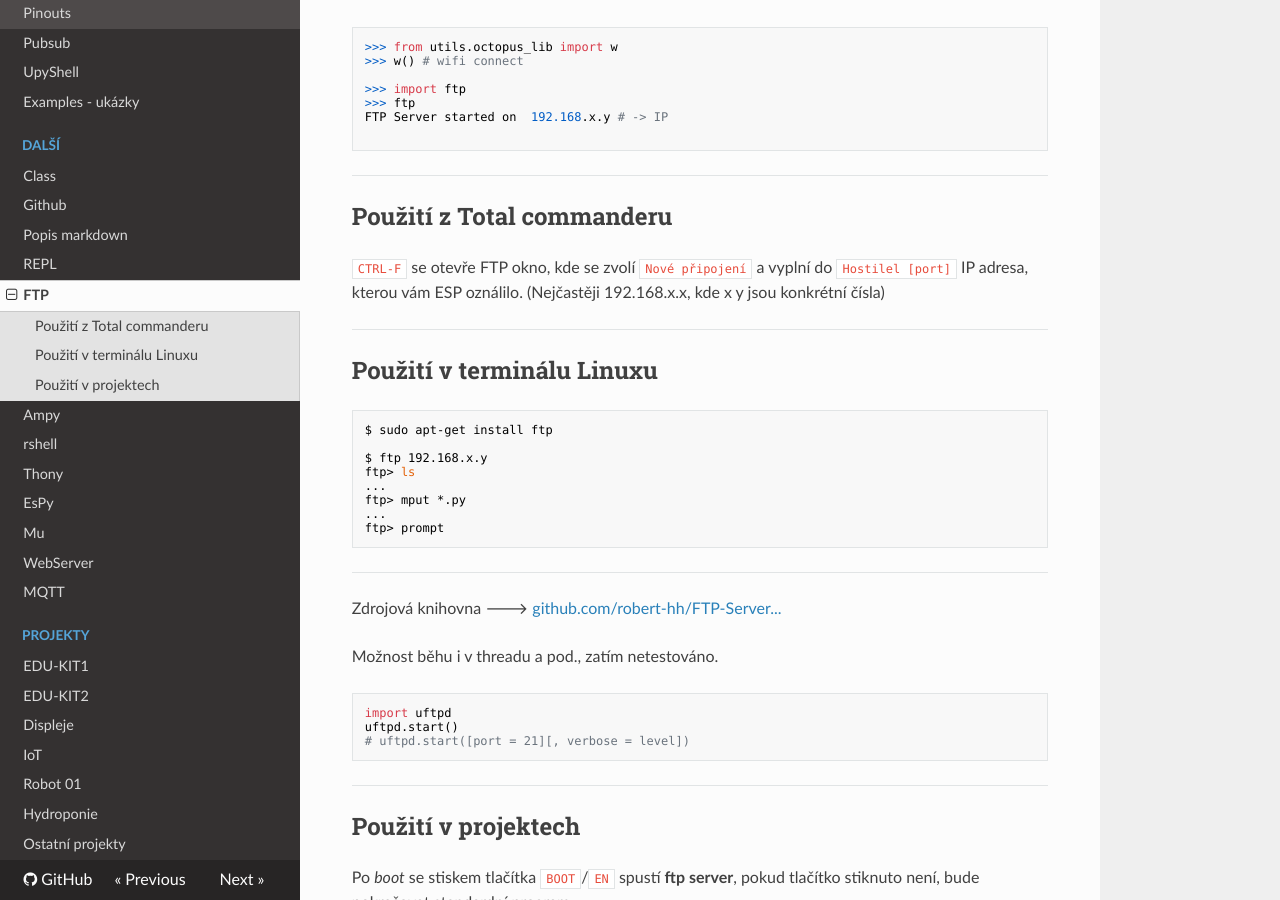
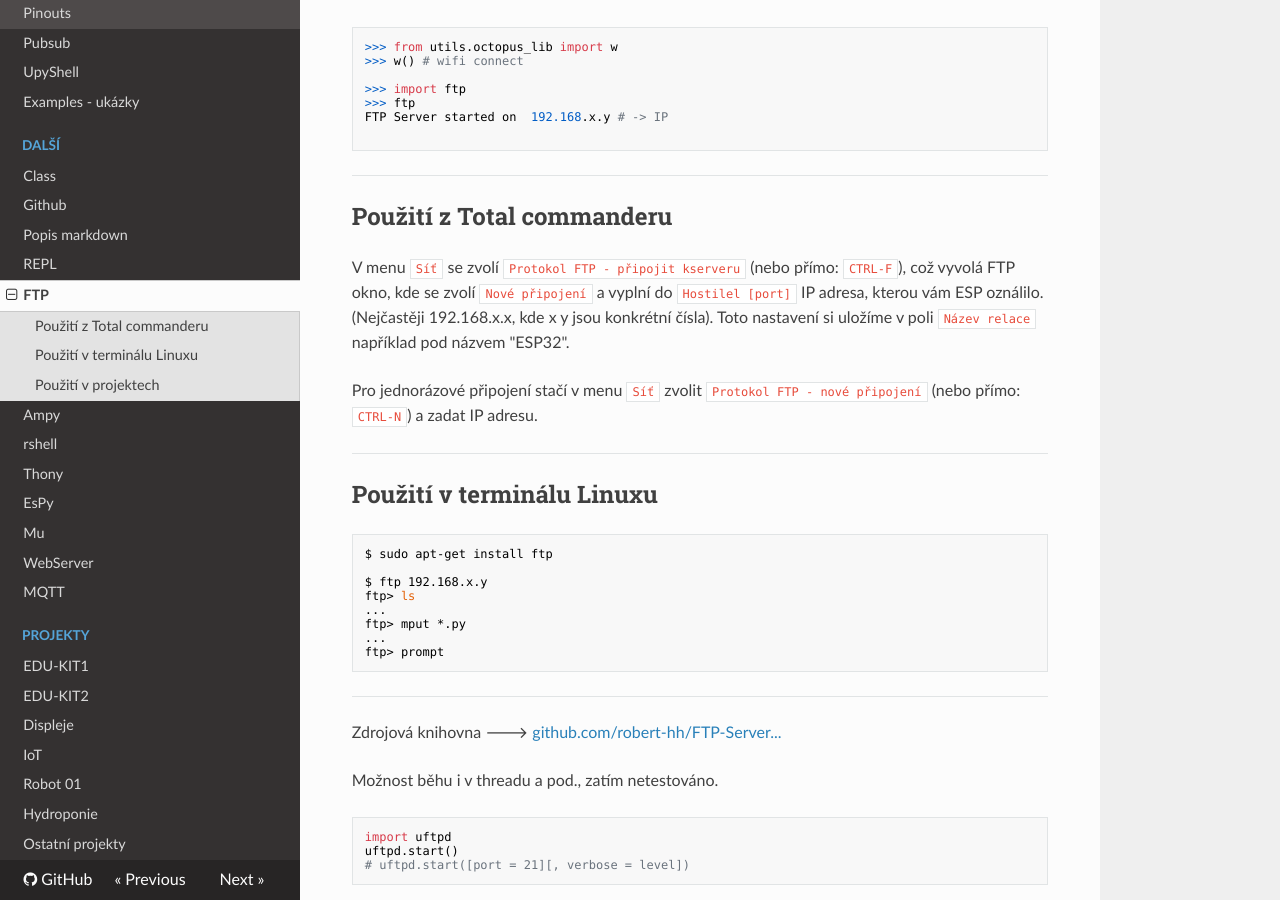
Before and after one commit to octopuslab-cz/docs_octopuslab_cz, an MkDocs documentation site: the page built from docs/ftp.md, in a window 1280 px wide and 900 px high, scrolled down 325 px. Built offline with MkDocs 1.6.1, drawn with Linux system fonts in a browser that asks for light colours; nearby versions of some CDN libraries.

Commit message:
ftp tc added

```diff
--- a/docs/ftp.md
+++ b/docs/ftp.md
@@ -23,8 +23,9 @@ FTP Server started on  192.168.x.y # -> IP
 
 ## Použití z Total commanderu
 
-`CTRL-F` se otevře FTP okno, kde se zvolí `Nové připojení` a vyplní do `Hostilel [port]` IP adresa, kterou vám ESP oználilo.
-(Nejčastěji 192.168.x.x, kde x y jsou konkrétní čísla)
+V menu `Síť` se zvolí `Protokol FTP - připojit kserveru` (nebo přímo: `CTRL-F`), což vyvolá FTP okno, kde se zvolí `Nové připojení` a vyplní do `Hostilel [port]` IP adresa, kterou vám ESP oználilo. (Nejčastěji 192.168.x.x, kde x y jsou konkrétní čísla). Toto nastavení si uložíme v poli `Název relace` například pod názvem "ESP32".
+
+Pro jednorázové připojení stačí v menu `Síť` zvolit `Protokol FTP - nové připojení` (nebo přímo: `CTRL-N`) a zadat IP adresu.
 
 ---
 
```
